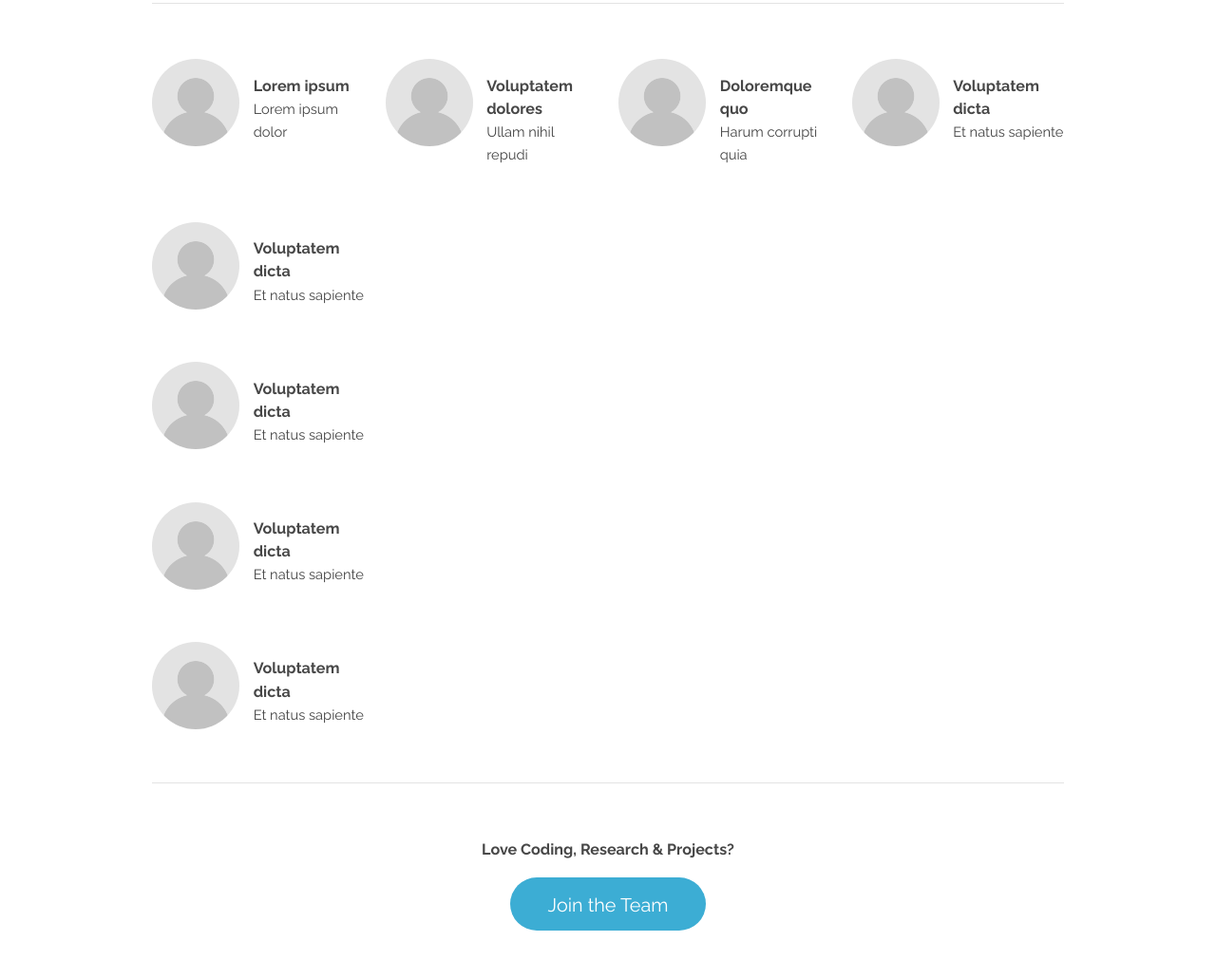
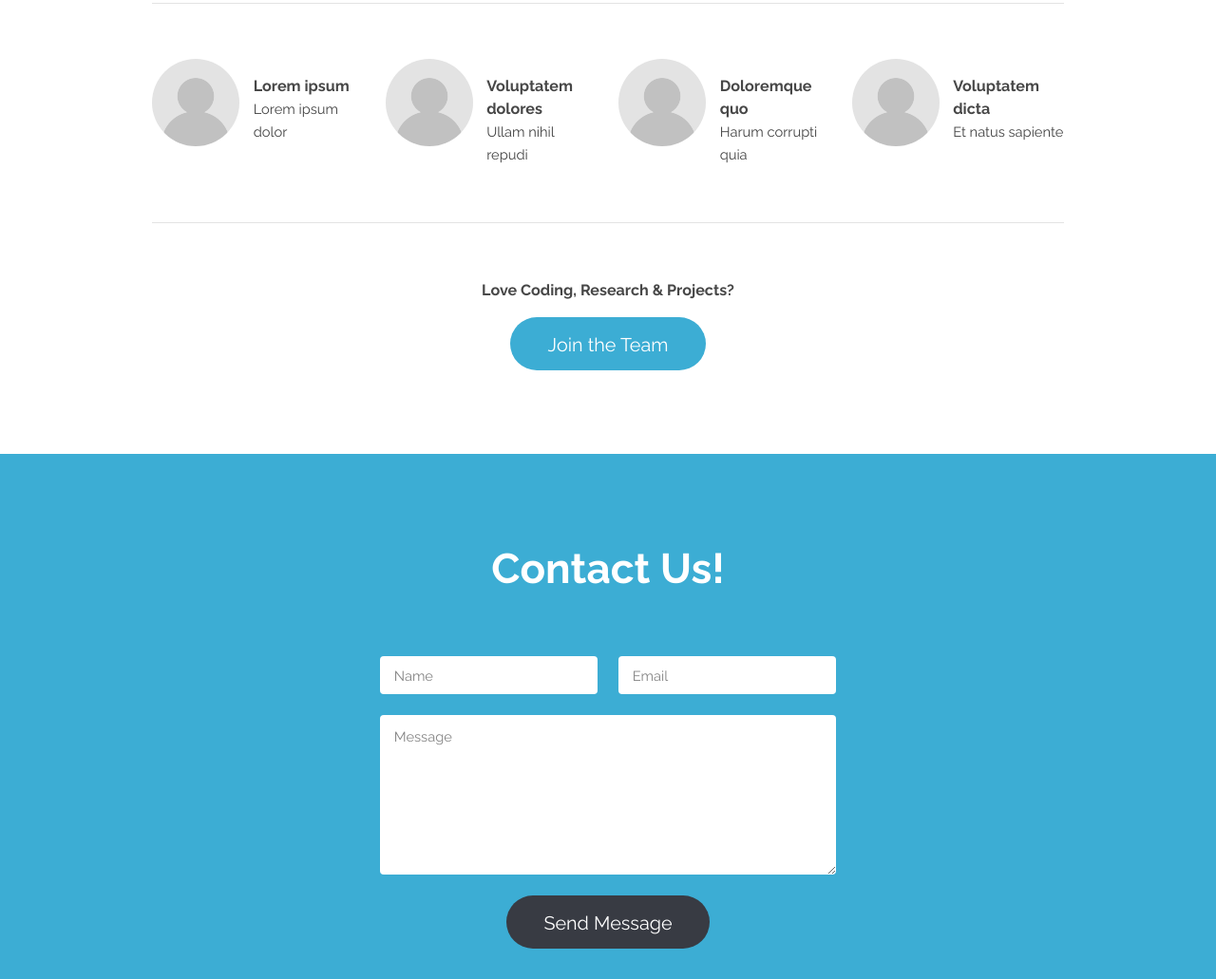
Before and after one commit to cegcsau/cegcsau.github.io, a plain HTML site: page index.html in a window 1280 px wide. Shown: the part 1492-2523 px from the top of the page at 95% size. Drawn offline with Linux system fonts and the light colour scheme.

Commit message:
Update index.html

```diff
--- a/index.html
+++ b/index.html
@@ -107,26 +107,7 @@
 								<h4>Voluptatem dicta</h4>
 								<p>Et natus sapiente</p>
 							</section>
-							<section class="3u$ 6u$(medium) 12u$(xsmall) profile">
-								<img src="images/profile_placeholder.gif" alt="" />
-								<h4>Voluptatem dicta</h4>
-								<p>Et natus sapiente</p>
-							</section>
-							<section class="3u$ 6u$(medium) 12u$(xsmall) profile">
-								<img src="images/profile_placeholder.gif" alt="" />
-								<h4>Voluptatem dicta</h4>
-								<p>Et natus sapiente</p>
-							</section>
-							<section class="3u$ 6u$(medium) 12u$(xsmall) profile">
-								<img src="images/profile_placeholder.gif" alt="" />
-								<h4>Voluptatem dicta</h4>
-								<p>Et natus sapiente</p>
-							</section>
-							<section class="3u$ 6u$(medium) 12u$(xsmall) profile">
-								<img src="images/profile_placeholder.gif" alt="" />
-								<h4>Voluptatem dicta</h4>
-								<p>Et natus sapiente</p>
-							</section>
+
 						</div>
 					</section>
 					<footer>
```
